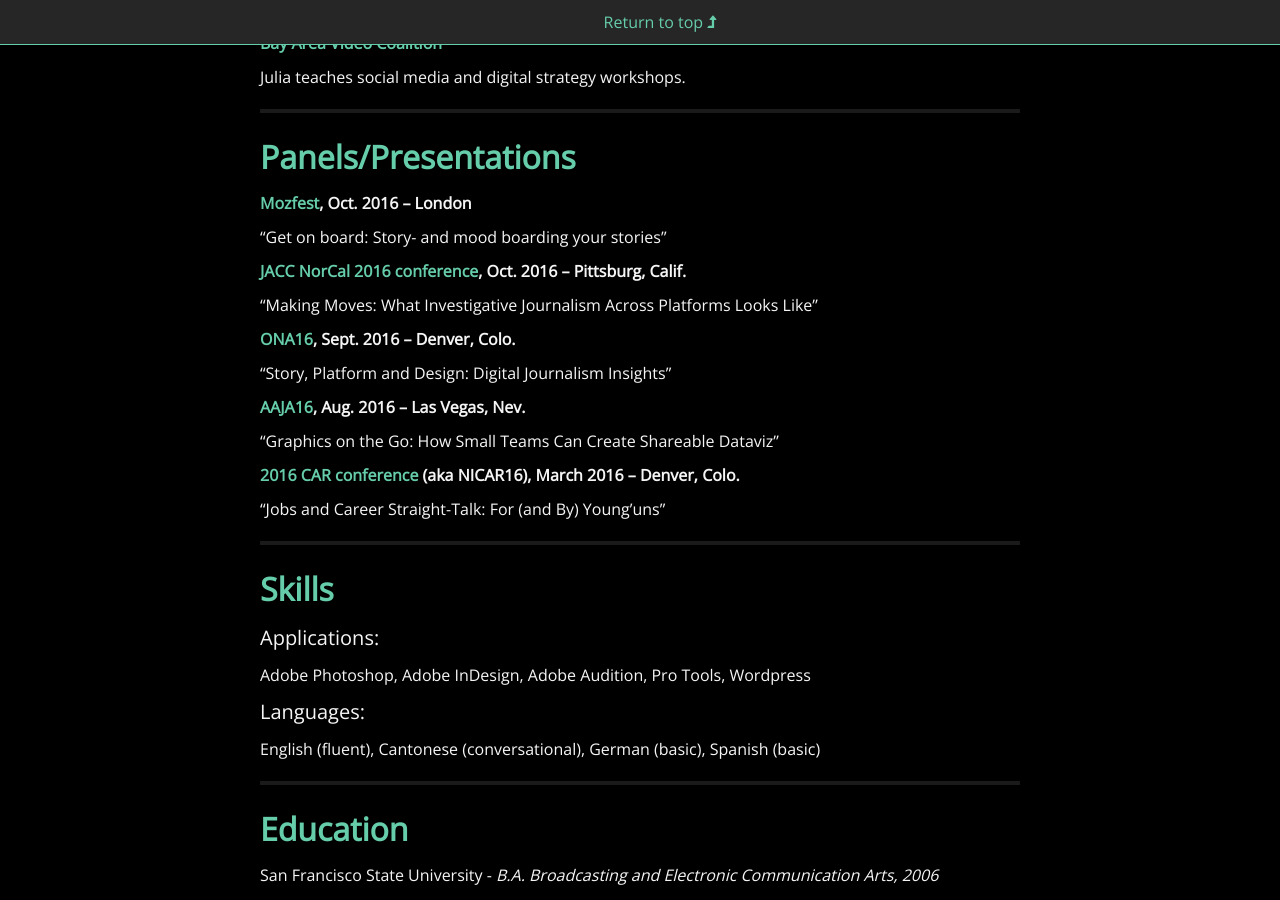
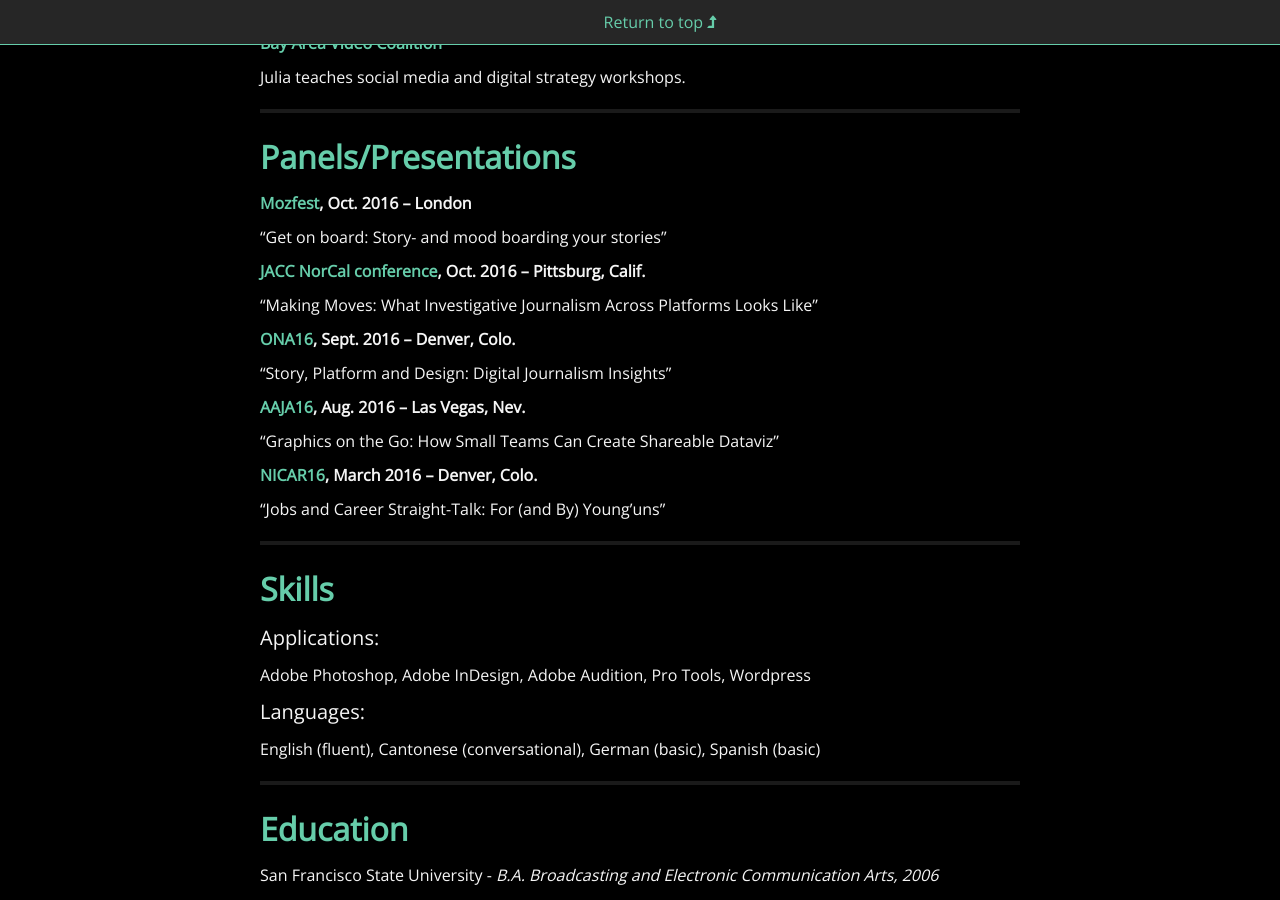
Before and after one commit to juliachanb/juliachanb.github.io, a Jekyll site: the page built from pages/resume.md, in a window 1280 px wide and 900 px high, scrolled down 2932 px. Built offline with Jekyll 4.4.1, drawn with Linux system fonts in a browser that asks for light colours; nearby versions of some CDN libraries; some web fonts are replaced.

Commit message:
shortened conference names

```diff
--- a/pages/resume.md
+++ b/pages/resume.md
@@ -116,7 +116,7 @@ ___
 
 “Get on board: Story- and mood boarding your stories”
 
-**[JACC NorCal 2016 conference](http://jacconline.org/norcal-2016/), Oct. 2016 – Pittsburg, Calif.**
+**[JACC NorCal conference](http://jacconline.org/norcal-2016/), Oct. 2016 – Pittsburg, Calif.**
 
 “Making Moves: What Investigative Journalism Across Platforms Looks Like”
 
@@ -128,7 +128,7 @@ ___
 
 “Graphics on the Go: How Small Teams Can Create Shareable Dataviz”
 
-**[2016 CAR conference](https://ire.org/conferences/nicar2016/) (aka NICAR16), March 2016 – Denver, Colo.**
+**[NICAR16](https://ire.org/conferences/nicar2016/), March 2016 – Denver, Colo.**
 
 “Jobs and Career Straight-Talk: For (and By) Young’uns”
 
```
